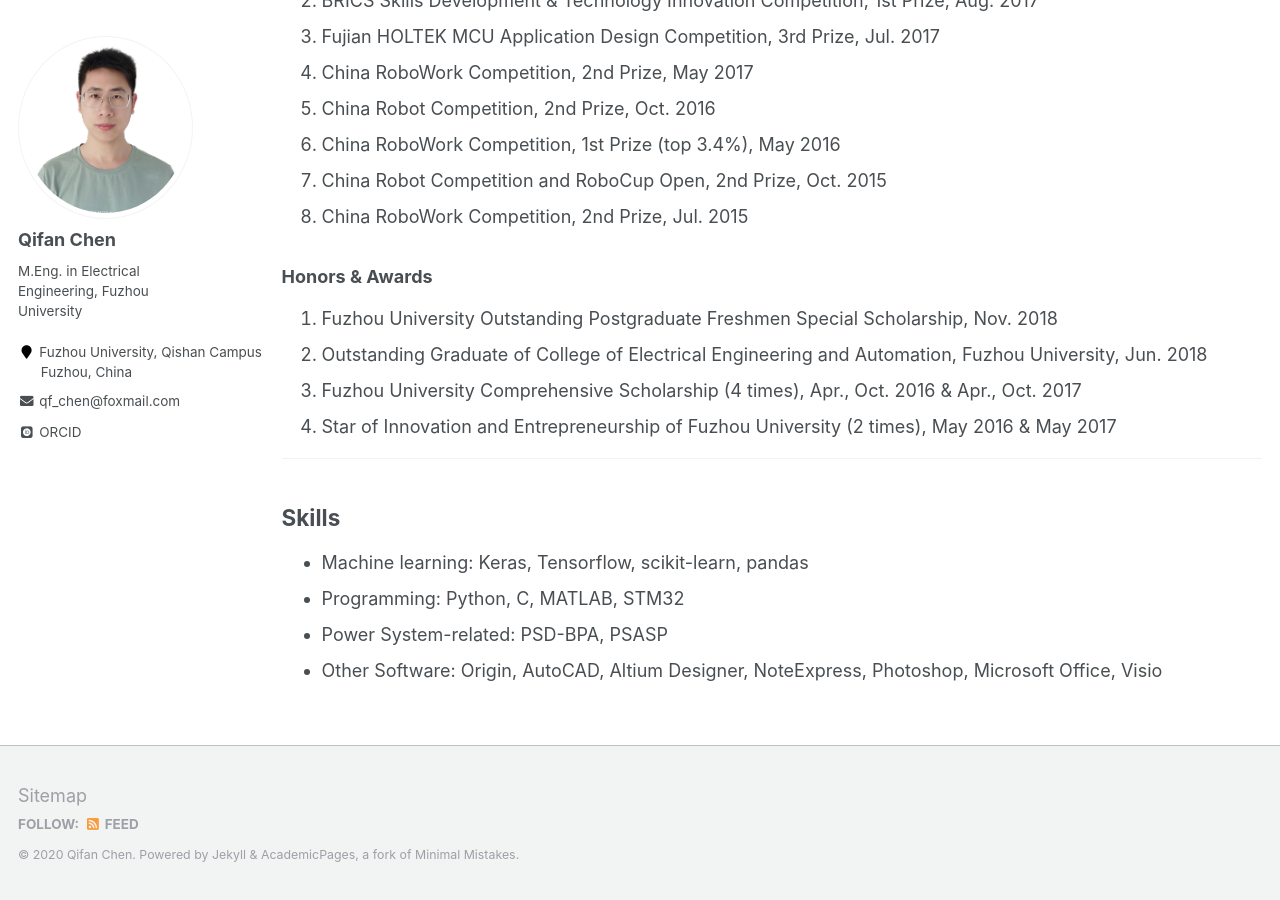
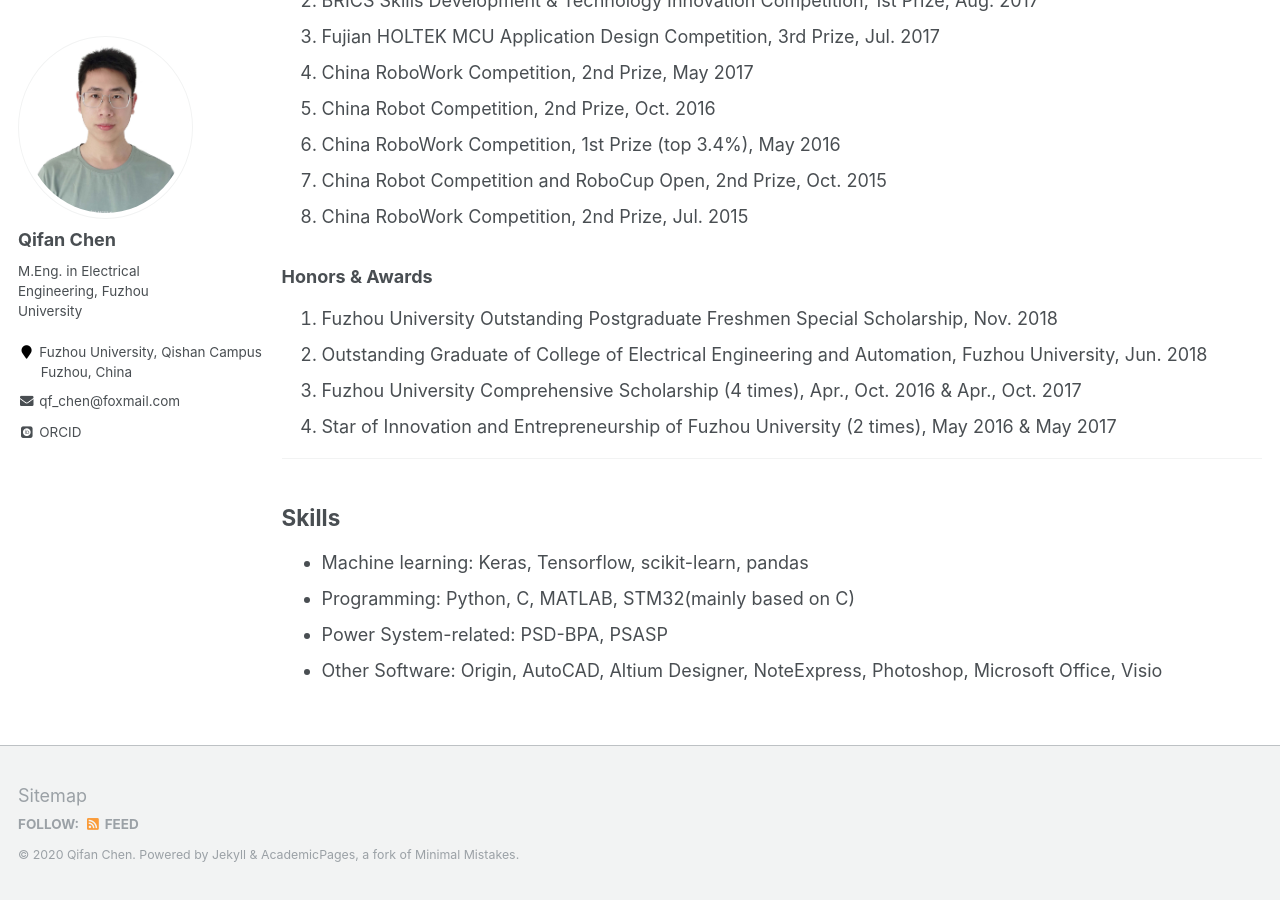
Before and after one commit to ChQf/ChQf.github.io, a Jekyll site: the page built from _pages/biography.md, in a window 1280 px wide and 900 px high, scrolled down 814 px. Built offline with Jekyll 4.4.1, drawn with Linux system fonts in a browser that asks for light colours; some web fonts are replaced.

Commit message:
Update biography.md

```diff
--- a/_pages/biography.md
+++ b/_pages/biography.md
@@ -51,7 +51,7 @@ redirect_from:
 ## Skills
 
 * Machine learning: Keras, Tensorflow, scikit-learn, pandas
-* Programming: Python, C, MATLAB, STM32
+* Programming: Python, C, MATLAB, STM32(mainly based on C)
 * Power System-related: PSD-BPA, PSASP
 * Other Software: Origin, AutoCAD, Altium Designer, NoteExpress, Photoshop, Microsoft Office, Visio
 
```
